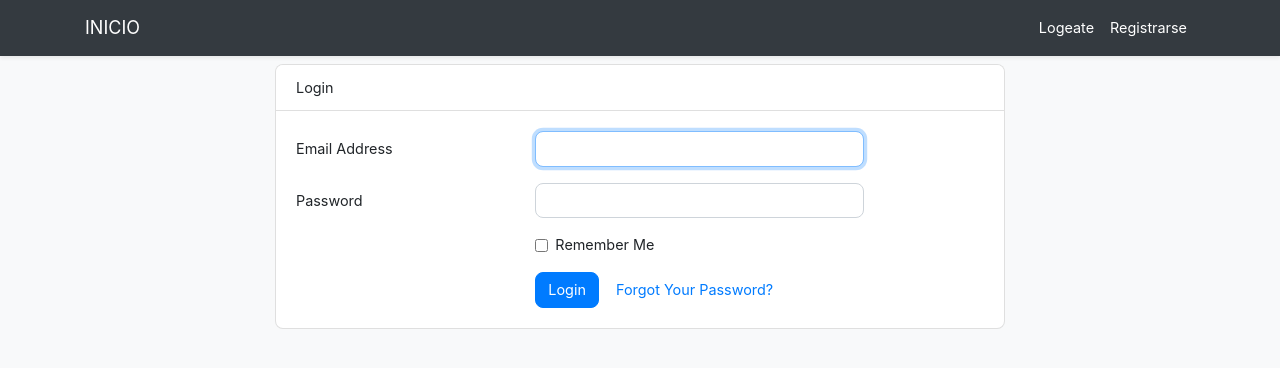
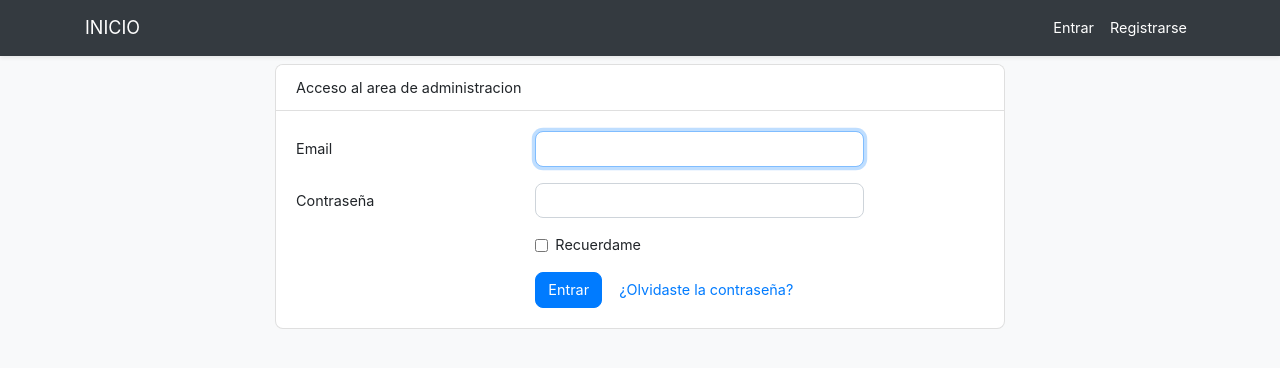
Before and after one commit to juadiaver/RestForum, a Laravel app: page /login in a window 1280 px wide. Shown: the top 368 px of the page. Run offline with Laravel 8, Linux system fonts and the light colour scheme; some libraries are stand-ins or nearby versions.

```diff
--- a/resources/views/auth/login.blade.php
+++ b/resources/views/auth/login.blade.php
@@ -5,28 +5,28 @@
     <div class="row justify-content-center">
         <div class="col-md-8">
             <div class="card">
-                <div class="card-header">{{ __('Login') }}</div>
+                <div class="card-header">Acceso al area de administracion</div>
 
                 <div class="card-body">
                     <form method="POST" action="{{ route('login') }}">
                         @csrf
 
                         <div class="row mb-3">
-                            <label for="email" class="col-md-4 col-form-label text-md-end">{{ __('Email Address') }}</label>
+                            <label for="email" class="col-md-4 col-form-label text-md-end">Email</label>
 
                             <div class="col-md-6">
                                 <input id="email" type="email" class="form-control @error('email') is-invalid @enderror" name="email" value="{{ old('email') }}" required autocomplete="email" autofocus>
 
                                 @error('email')
                                     <span class="invalid-feedback" role="alert">
-                                        <strong>{{ $message }}</strong>
+                                        <strong>Correo electronico no valido</strong>
                                     </span>
                                 @enderror
                             </div>
                         </div>
 
                         <div class="row mb-3">
-                            <label for="password" class="col-md-4 col-form-label text-md-end">{{ __('Password') }}</label>
+                            <label for="password" class="col-md-4 col-form-label text-md-end">Contraseña</label>
 
                             <div class="col-md-6">
                                 <input id="password" type="password" class="form-control @error('password') is-invalid @enderror" name="password" required autocomplete="current-password">
@@ -45,7 +45,7 @@
                                     <input class="form-check-input" type="checkbox" name="remember" id="remember" {{ old('remember') ? 'checked' : '' }}>
 
                                     <label class="form-check-label" for="remember">
-                                        {{ __('Remember Me') }}
+                                        Recuerdame
                                     </label>
                                 </div>
                             </div>
@@ -54,12 +54,12 @@
                         <div class="row mb-0">
                             <div class="col-md-8 offset-md-4">
                                 <button type="submit" class="btn btn-primary">
-                                    {{ __('Login') }}
+                                    Entrar
                                 </button>
 
                                 @if (Route::has('password.request'))
                                     <a class="btn btn-link" href="{{ route('password.request') }}">
-                                        {{ __('Forgot Your Password?') }}
+                                        ¿Olvidaste la contraseña?
                                     </a>
                                 @endif
                             </div>
--- a/resources/views/auth/passwords/email.blade.php
+++ b/resources/views/auth/passwords/email.blade.php
@@ -5,7 +5,7 @@
     <div class="row justify-content-center">
         <div class="col-md-8">
             <div class="card">
-                <div class="card-header">{{ __('Reset Password') }}</div>
+                <div class="card-header">Recuperar contraseña</div>
 
                 <div class="card-body">
                     @if (session('status'))
@@ -18,7 +18,7 @@
                         @csrf
 
                         <div class="row mb-3">
-                            <label for="email" class="col-md-4 col-form-label text-md-end">{{ __('Email Address') }}</label>
+                            <label for="email" class="col-md-4 col-form-label text-md-end">Email</label>
 
                             <div class="col-md-6">
                                 <input id="email" type="email" class="form-control @error('email') is-invalid @enderror" name="email" value="{{ old('email') }}" required autocomplete="email" autofocus>
@@ -34,7 +34,7 @@
                         <div class="row mb-0">
                             <div class="col-md-6 offset-md-4">
                                 <button type="submit" class="btn btn-primary">
-                                    {{ __('Send Password Reset Link') }}
+                                    Envia correo para restaurar contraseña
                                 </button>
                             </div>
                         </div>
--- a/resources/views/auth/passwords/reset.blade.php
+++ b/resources/views/auth/passwords/reset.blade.php
@@ -14,7 +14,7 @@
                         <input type="hidden" name="token" value="{{ $token }}">
 
                         <div class="row mb-3">
-                            <label for="email" class="col-md-4 col-form-label text-md-end">{{ __('Email Address') }}</label>
+                            <label for="email" class="col-md-4 col-form-label text-md-end">Email</label>
 
                             <div class="col-md-6">
                                 <input id="email" type="email" class="form-control @error('email') is-invalid @enderror" name="email" value="{{ $email ?? old('email') }}" required autocomplete="email" autofocus>
--- a/resources/views/layouts/app.blade.php
+++ b/resources/views/layouts/app.blade.php
@@ -46,7 +46,7 @@
                         @guest
                             @if (Route::has('login'))
                                 <li class="nav-item">
-                                    <a class="nav-link text-white" href="{{ route('login') }}">Logeate</a>
+                                    <a class="nav-link text-white" href="{{ route('login') }}">Entrar</a>
                                 </li>
 
                             @endif
--- a/routes/web.php
+++ b/routes/web.php
@@ -1,6 +1,8 @@
 <?php
 
+use Illuminate\Support\Facades\Auth;
 use Illuminate\Support\Facades\Route;
+
 
 /*
 |--------------------------------------------------------------------------
```
Also changed, not shown: resources/views/auth/register.blade.php (+6 -6 lines).
